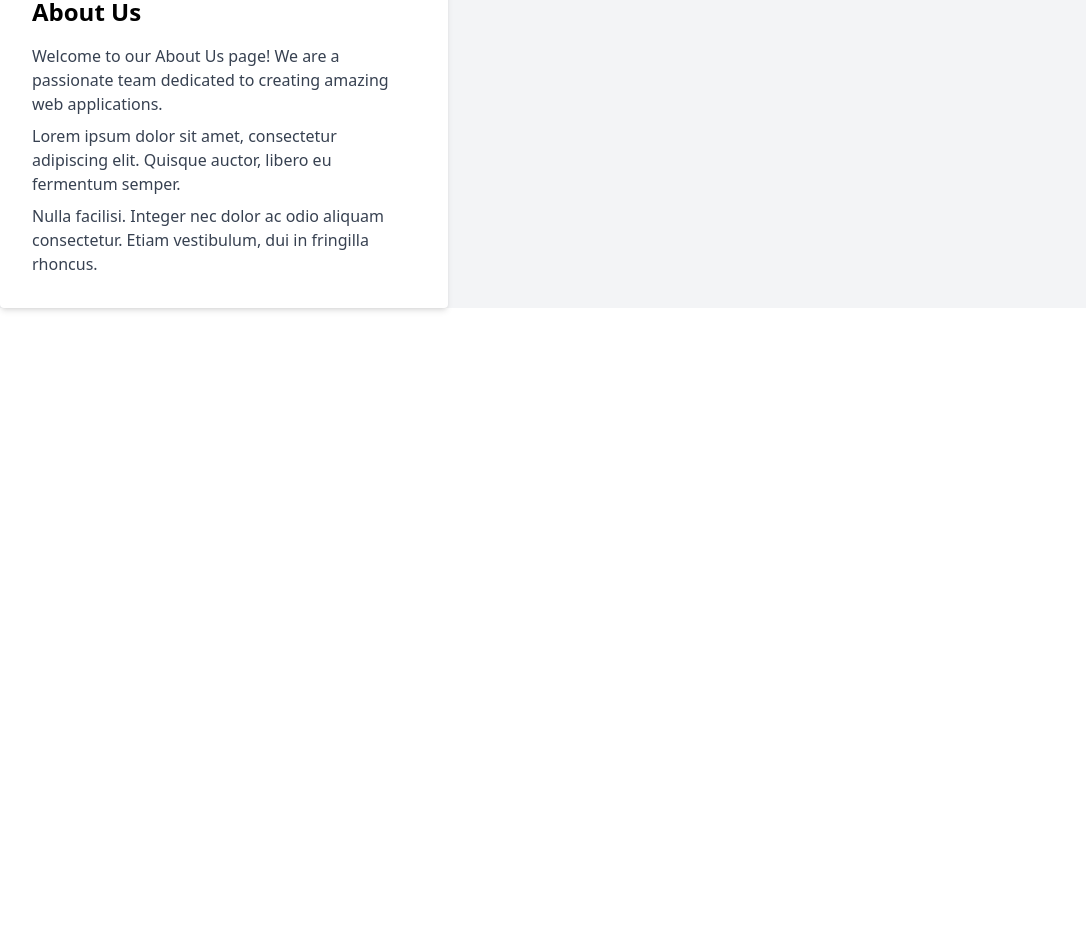
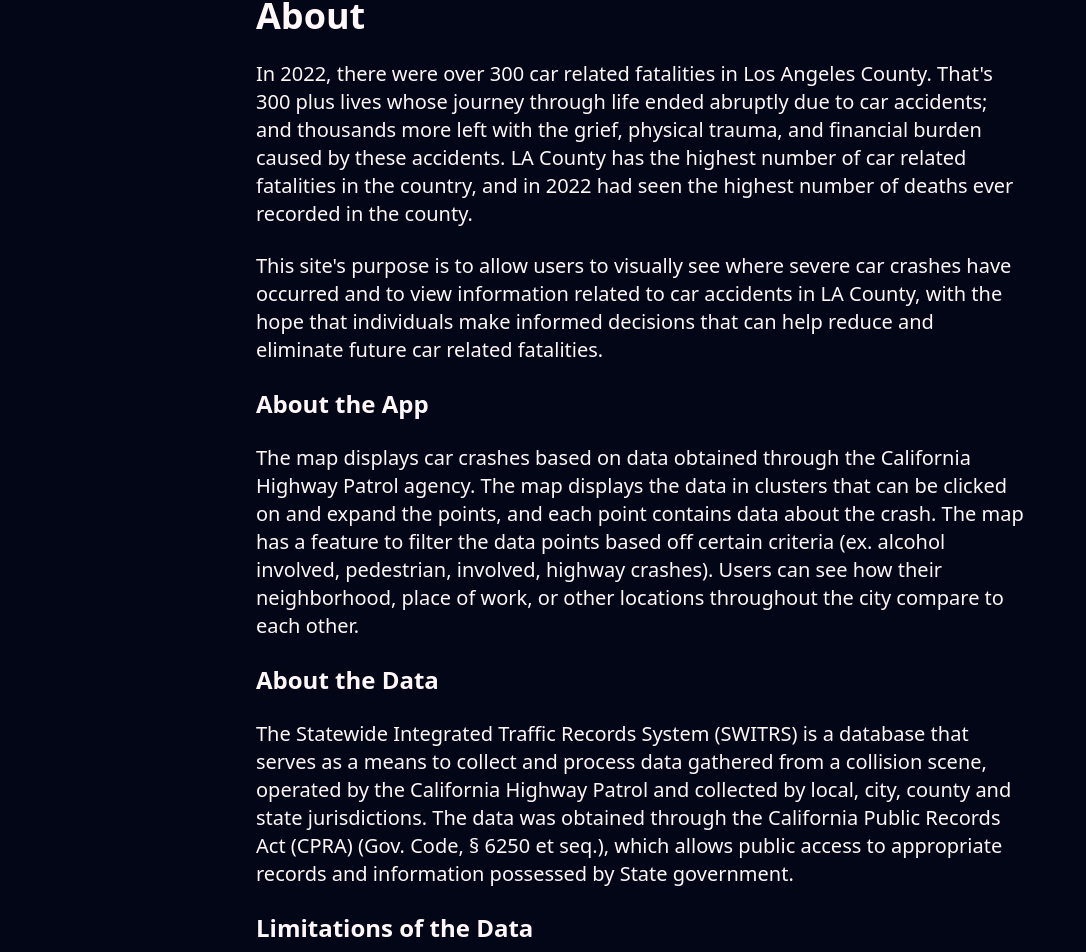
Before and after one commit to gabrielarce/LA_CRASH_MAP, a React (Vite) app in the folder frontend/: page /about in a window 1280 px wide. Shown: the part 99-1051 px from the top of the page, without its empty margins (0-1086 px from the left). Before the commit the page ends 800 px from the top, so only its background shows below. Built offline with nearby package versions, Linux system fonts and the light colour scheme.

Commit message:
add about page content

```diff
--- a/frontend/src/components/Filter.jsx
+++ b/frontend/src/components/Filter.jsx
@@ -145,7 +145,7 @@ function DataFilter({ crashes, filtered, setFiltered, closeModal }) {
         </div>
         {crashes.length === filtered.length ? (
           <button
-            className="bg-orange-500 text-white px-3 py-2 mr-4 rounded hover:bg-orange-600"
+            className="bg-orange-500 text-white px-3 py-2 mr-4 mt-4 rounded hover:bg-orange-600"
             type="submit"
           >
             Apply Filter
@@ -154,7 +154,7 @@ function DataFilter({ crashes, filtered, setFiltered, closeModal }) {
           false
         )}
         <button
-          className="bg-gray-500 hover:bg-gray-600 text-white px-3 py-2 rounded"
+          className="bg-gray-500 hover:bg-gray-600 text-white px-3 py-2 mt-4 rounded"
           type="button"
           onClick={resetForm}
         >
--- a/frontend/src/components/PopupTable.jsx
+++ b/frontend/src/components/PopupTable.jsx
@@ -72,7 +72,9 @@ const PopupTable = ({ data }) => {
       </div>
       {/* Pedestrian Accident */}
       <div className="my-1 flex justify-between">
-        <span className="text-lg font-semibold my-0">Pedestrian: </span>
+        <span className="text-lg font-semibold my-0">
+          Pedestrian Involved:{' '}
+        </span>
         <span className="text-lg font-normal ml-3">
           {' '}
           {data.pedestrian_accident ? 'Yes' : 'No'}{' '}
@@ -80,10 +82,20 @@ const PopupTable = ({ data }) => {
       </div>
       {/* Bicycle Accident */}
       <div className="my-1 flex justify-between">
-        <span className="text-lg font-semibold my-0">Bicycle: </span>
+        <span className="text-lg font-semibold my-0">Bicycle Involved: </span>
         <span className="text-lg font-normal ml-3">
           {' '}
           {data.bicycle_accident ? 'Yes' : 'No'}{' '}
+        </span>
+      </div>
+      {/* Bicycle Accident */}
+      <div className="my-1 flex justify-between">
+        <span className="text-lg font-semibold my-0">
+          Motorcycle Involved:{' '}
+        </span>
+        <span className="text-lg font-normal ml-3">
+          {' '}
+          {data.motorcycle_accident ? 'Yes' : 'No'}{' '}
         </span>
       </div>
       {/* Number Killed */}
--- a/frontend/src/pages/About.jsx
+++ b/frontend/src/pages/About.jsx
@@ -1,26 +1,58 @@
+/* eslint-disable react/no-unescaped-entities */
 // AboutPage.js
-
-import React from 'react';
-
 const About = () => {
   return (
-    <div className="bg-gray-100 w-100">
-      <div className="bg-white p-8 rounded shadow-md max-w-md">
-        <h2 className="text-2xl font-bold mb-4">About Us</h2>
-        <p className="text-gray-700">
-          Welcome to our About Us page! We are a passionate team dedicated to
-          creating amazing web applications.
+    <main className="text-snow bg-slate-950 p-8">
+      <div className="max-w-3xl mx-auto">
+        <h1 className="text-4xl font-bold mb-6">About</h1>
+        <p className="mb-6 text-xl">
+          In 2022, there were over 300 car related fatalities in Los Angeles
+          County. That's 300 plus lives whose journey through life ended
+          abruptly due to car accidents; and thousands more left with the grief,
+          physical trauma, and financial burden caused by these accidents. LA
+          County has the highest number of car related fatalities in the
+          country, and in 2022 had seen the highest number of deaths ever
+          recorded in the county.
         </p>
-        <p className="text-gray-700 mt-2">
-          Lorem ipsum dolor sit amet, consectetur adipiscing elit. Quisque
-          auctor, libero eu fermentum semper.
+        <p className="mb-6 text-xl">
+          This site's purpose is to allow users to visually see where severe car
+          crashes have occurred and to view information related to car accidents
+          in LA County, with the hope that individuals make informed decisions
+          that can help reduce and eliminate future car related fatalities.
         </p>
-        <p className="text-gray-700 mt-2">
-          Nulla facilisi. Integer nec dolor ac odio aliquam consectetur. Etiam
-          vestibulum, dui in fringilla rhoncus.
+
+        <h2 className="text-2xl font-bold mb-6">About the App</h2>
+        <p className="mb-6 text-xl">
+          The map displays car crashes based on data obtained through the
+          California Highway Patrol agency. The map displays the data in
+          clusters that can be clicked on and expand the points, and each point
+          contains data about the crash. The map has a feature to filter the
+          data points based off certain criteria (ex. alcohol involved,
+          pedestrian, involved, highway crashes). Users can see how their
+          neighborhood, place of work, or other locations throughout the city
+          compare to each other.
+        </p>
+
+        <h2 className="text-2xl font-bold mb-6">About the Data</h2>
+        <p className="mb-6 text-xl">
+          The Statewide Integrated Traffic Records System (SWITRS) is a database
+          that serves as a means to collect and process data gathered from a
+          collision scene, operated by the California Highway Patrol and
+          collected by local, city, county and state jurisdictions. The data was
+          obtained through the California Public Records Act (CPRA) (Gov. Code,
+          § 6250 et seq.), which allows public access to appropriate records and
+          information possessed by State government.
+        </p>
+
+        <h2 className="text-2xl font-bold mb-6">Limitations of the Data</h2>
+        <p className="mb-6 text-xl">
+          Data is recorded by a law enforcement agent at the site of the crash,
+          and sometimes human error is present and not all data fields are
+          completely recorded. Therefor, the map only displays points where a
+          coordinate data (latitude, longitude) was properly recorded.
         </p>
       </div>
-    </div>
+    </main>
   );
 };
 
```
Also changed, not shown: 1 other file (tests, documents, lock files or other folders).
